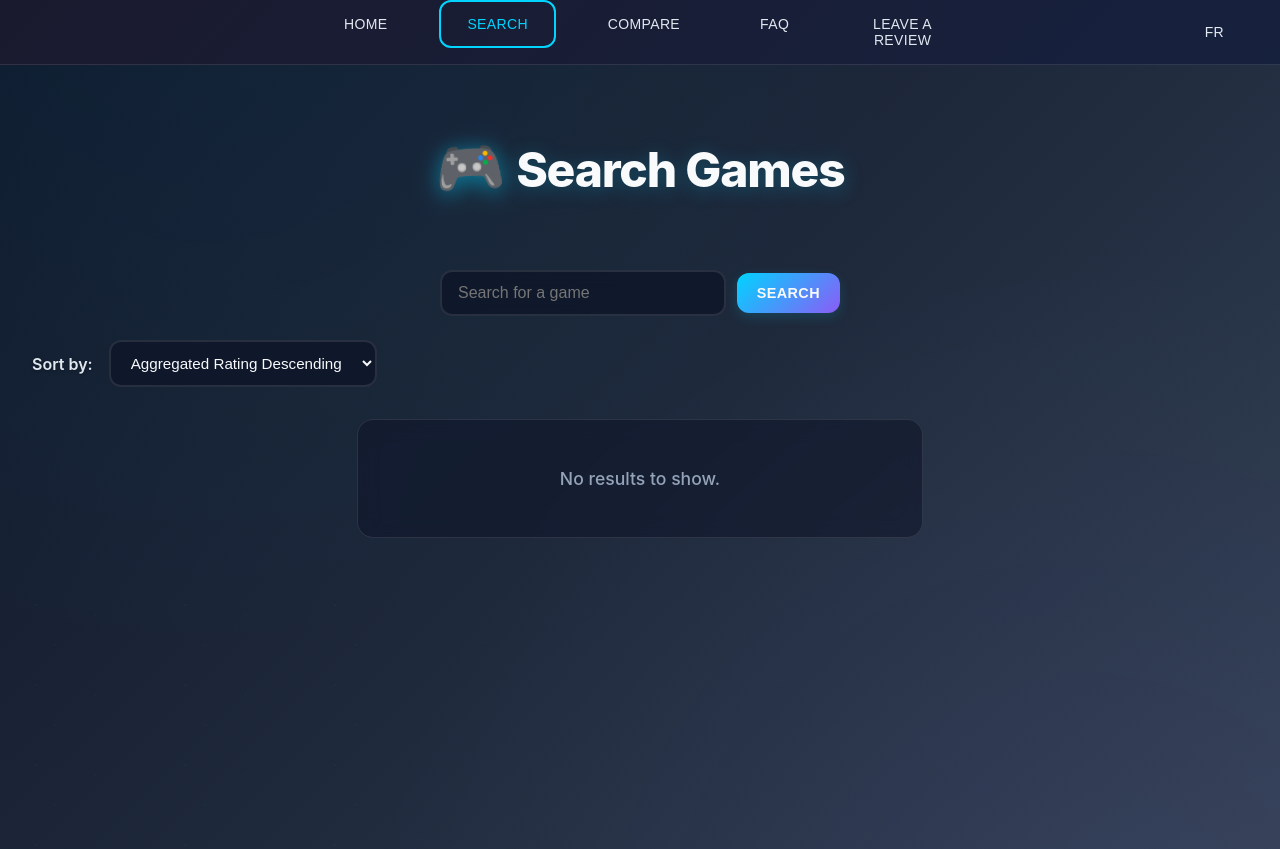
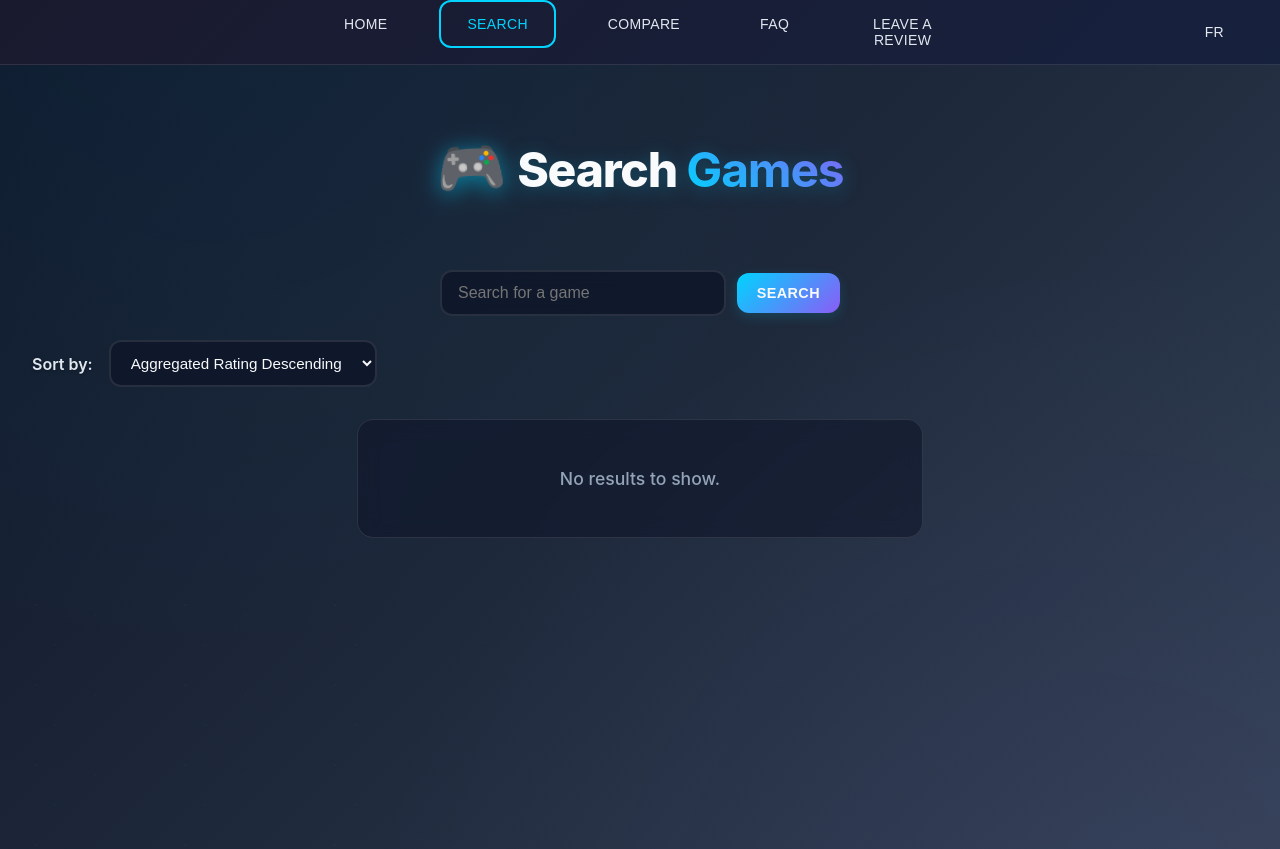
Before and after one commit to Fahmi-IT/GameArchive, a React (Create React App) app in the folder client/: page / in a window 1280 px wide. Both pictures are taken after a click on the button "SEARCH". Built offline with nearby package versions, Linux system fonts and the light colour scheme.

Commit message:
testing css change

```diff
--- a/client/src/pages/SearchPage.jsx
+++ b/client/src/pages/SearchPage.jsx
@@ -34,7 +34,8 @@ const SearchPage = ({ initialSearchQuery, clearInitialSearchQuery }) => {
 
   const text = {
     en: {
-      title: "Search Games",
+      title: "Search",
+      subtitle: "Games",
       sortBy: "Sort by:",
       sortOptions: {
         "rating-asc": "Aggregated Rating Ascending",
@@ -49,7 +50,8 @@ const SearchPage = ({ initialSearchQuery, clearInitialSearchQuery }) => {
       page: "Page"
     },
     fr: {
-      title: "Rechercher des jeux",
+      title: "Rechercher",
+      subtitle: "des jeux",
       sortBy: "Trier par :",
       sortOptions: {
         "rating-asc": "Note moyenne croissante",
@@ -126,7 +128,7 @@ const SearchPage = ({ initialSearchQuery, clearInitialSearchQuery }) => {
       <div className="search-results-container">
         <h2 className="search-title">
           <span className="controller-icon">🎮</span>
-          {t.title}
+          {t.title} <span className="highlight">{t.subtitle}</span>
         </h2>
 
         <GameSearch
--- a/client/src/pages/css/SearchPage.css
+++ b/client/src/pages/css/SearchPage.css
@@ -481,3 +481,11 @@
   font-size: 2rem;
   cursor: pointer;
 }
+
+.highlight {
+  background: linear-gradient(45deg, #00d4ff, #8b5cf6);
+  -webkit-background-clip: text;
+  -webkit-text-fill-color: transparent;
+  background-clip: text;
+  font-weight: 700;
+}
```
